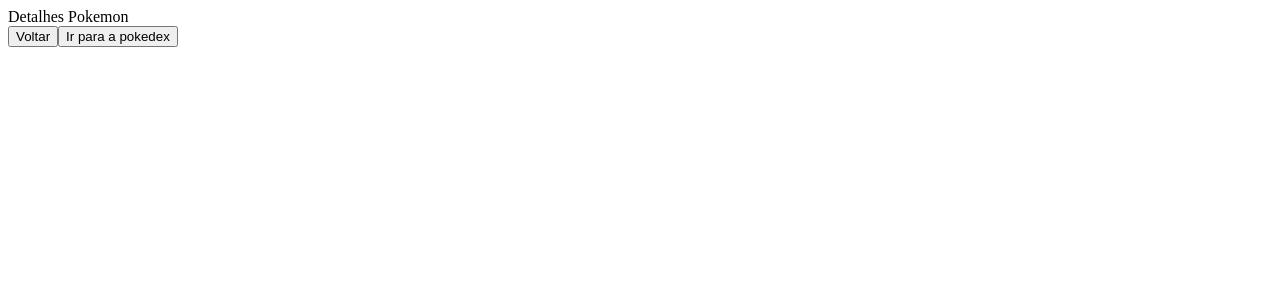
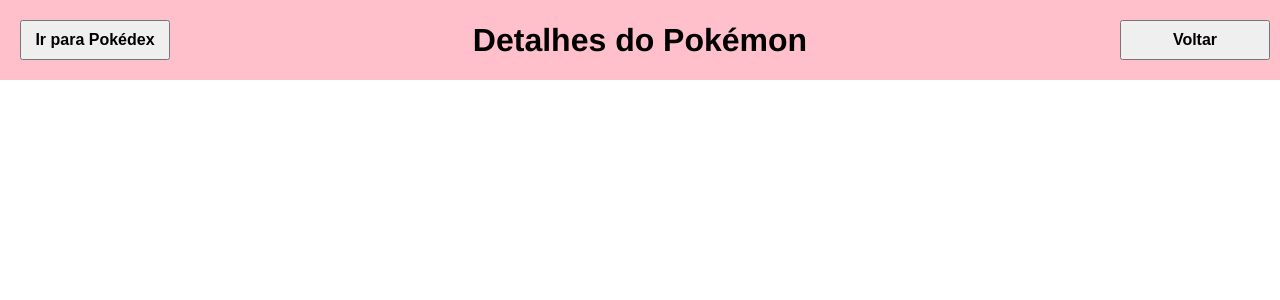
Before and after one commit to future4code/Silveira-pokedex5, a React (Create React App) app in the folder pokedex5/: page /detalheDoPokemon in a window 1280 px wide. Shown: the top 300 px of the page. Built offline with nearby package versions, Linux system fonts and the light colour scheme.

Commit message:
Adiciona alterações no estilo das páginas

```diff
--- a/pokedex5/src/App.js
+++ b/pokedex5/src/App.js
@@ -1,10 +1,12 @@
 import React from "react";
 import { Router } from '../src/routes/Router';
 import GlobalState from "./context/GlobalState";
+import GlobalStyle from "./globalStyle/GlobalStyle";
 
 export default function App() {
   return (
     <div>
+      <GlobalStyle />
       <GlobalState>
         <Router/>
       </GlobalState>
--- a/pokedex5/src/components/header/Header.jsx
+++ b/pokedex5/src/components/header/Header.jsx
@@ -1,11 +1,12 @@
 import React from "react";
 import {HeaderStyled, H1, Button} from "./styled"
 
-function Header() {
+function Header(props) {
     return (
       <HeaderStyled >
-       <Button>Ir para Pokedex</Button>
-       <H1>Lista de Pokémons</H1>
+       <Button onClick={props.btnEsquerda}>{props.btnEsquerdaTexto}</Button>
+       <H1>{props.title}</H1>
+       {props.hasButton === true ? <Button onClick={props.btnDireita}>{props.btnDireitaTexto}</Button> : null}
       </HeaderStyled>
     );
   }
--- a/pokedex5/src/components/header/styled.jsx
+++ b/pokedex5/src/components/header/styled.jsx
@@ -5,7 +5,8 @@
   justify-content: space-between;
   align-items: center;
   background-color: pink;
-height: 10vh;
+  height: 80px;
+  padding: 0 10px;
 `
 
 
@@ -17,8 +18,10 @@
 
 export const Button = styled.button`
   margin-left: 10px;
-width: 8vw;
-height: 5vh;
+  width: 150px;
+  height: 40px;
+  padding: 10 20px;
   font-size: 100%;
   font-weight: bolder;
+  cursor: pointer;
 `
--- /dev/null
+++ b/pokedex5/src/constants/urls.jsx
@@ -0,0 +1,2 @@
+export const BASE_URL =
+  'https://pokeapi.co/api/v2/pokemon'
--- /dev/null
+++ b/pokedex5/src/globalStyle/GlobalStyle.jsx
@@ -0,0 +1,12 @@
+import { createGlobalStyle } from 'styled-components';
+
+const GlobalStyle = createGlobalStyle`
+  body {
+    margin: 0;
+    padding: 0;
+    box-sizing: border-box;
+    font-family: Open-Sans, Helvetica, Sans-Serif;
+  }
+`;
+
+export default GlobalStyle;
--- a/pokedex5/src/pages/DetalheDoPokemon.jsx
+++ b/pokedex5/src/pages/DetalheDoPokemon.jsx
@@ -1,20 +1,17 @@
 import React from "react";
 import { useNavigate } from "react-router-dom";
+import Header from "../components/header/Header";
 
 export default function DetalheDoPokemon() {
   const navigate = useNavigate();
 
   const voltar = () => {
-    navigate(-1);
+    navigate("/");
   };
   const proximaPagina = () => {
     navigate("/Pokedex");
   };
   return (
-    <header>
-      <div>Detalhes Pokemon</div>
-      <button onClick={voltar}>Voltar</button>
-      <button onClick={proximaPagina}>Ir para a pokedex</button>
-    </header>
+      <Header title="Detalhes do Pokémon" btnEsquerda={proximaPagina} btnDireita={voltar} btnDireitaTexto="Voltar" btnEsquerdaTexto="Ir para Pokédex" hasButton={true}/>
   );
 }
--- a/pokedex5/src/pages/Home.jsx
+++ b/pokedex5/src/pages/Home.jsx
@@ -4,6 +4,8 @@
 import CardPokemon from "../components/cardPokemon/CardPokemon";
 import styled from "styled-components";
 import GlobalStateContext from "../context/GlobalStateContext";
+import { BASE_URL } from "../constants/urls";
+import Header from "../components/header/Header";
 
 const ContainerGrid = styled.div`
   display: grid;
@@ -33,7 +35,7 @@
     list &&
       list.forEach((poke) => {
         axios
-          .get(`https://pokeapi.co/api/v2/pokemon/${poke.name}`)
+          .get(`${BASE_URL}/${poke.name}`)
           .then((response) => {
             novaPokeList.push(response.data);
             if (novaPokeList.length === 20) {
@@ -48,12 +50,9 @@
   }, [list]);
 
 
-
-
-
   const getPokemon = () => {
     axios
-      .get("https://pokeapi.co/api/v2/pokemon?limit=20&offset=0")
+      .get(`${BASE_URL}?limit=20&offset=0`)
       .then((response) => {
         setList(response.data.results);
       })
@@ -82,11 +81,10 @@
 
   return (
     <div>
-      <h1>Pokedex</h1>
+      <Header title="Lista de Pokémons" btnEsquerda={proximaPagina} btnEsquerdaTexto="Ir para Pokédex" hasButton={false}/>
       <ContainerGrid>
         {listaPokemon}
       </ContainerGrid>
-      <button onClick={proximaPagina}>Ir para Pokedex</button>
     </div>
   );
 }
--- a/pokedex5/src/pages/Pokedex.jsx
+++ b/pokedex5/src/pages/Pokedex.jsx
@@ -1,16 +1,14 @@
 import React from "react";
-import {useNavigate} from "react-router-dom"
+import {useNavigate} from "react-router-dom";
+import Header from "../components/header/Header";
 
 export default function Pokedex() {
     const navigate = useNavigate()
 
     const voltar = () => {
-        navigate(-1)
+      navigate("/");
     }
     return(
-        <header>
-            <div>Página Pokedex</div>
-            <button onClick={voltar}>Voltar para lista de pokemons</button>
-        </header>
+      <Header title="Pokédex" btnEsquerda={voltar} btnEsquerdaTexto="Ir para Lista de Pokemons" hasButton={false}/>
     )
 }
```
Also changed, not shown: pokedex5/hooks/useRequestData.jsx (deleted, +0 -21 lines). Lines whose indentation alone changed are shown as unchanged.
